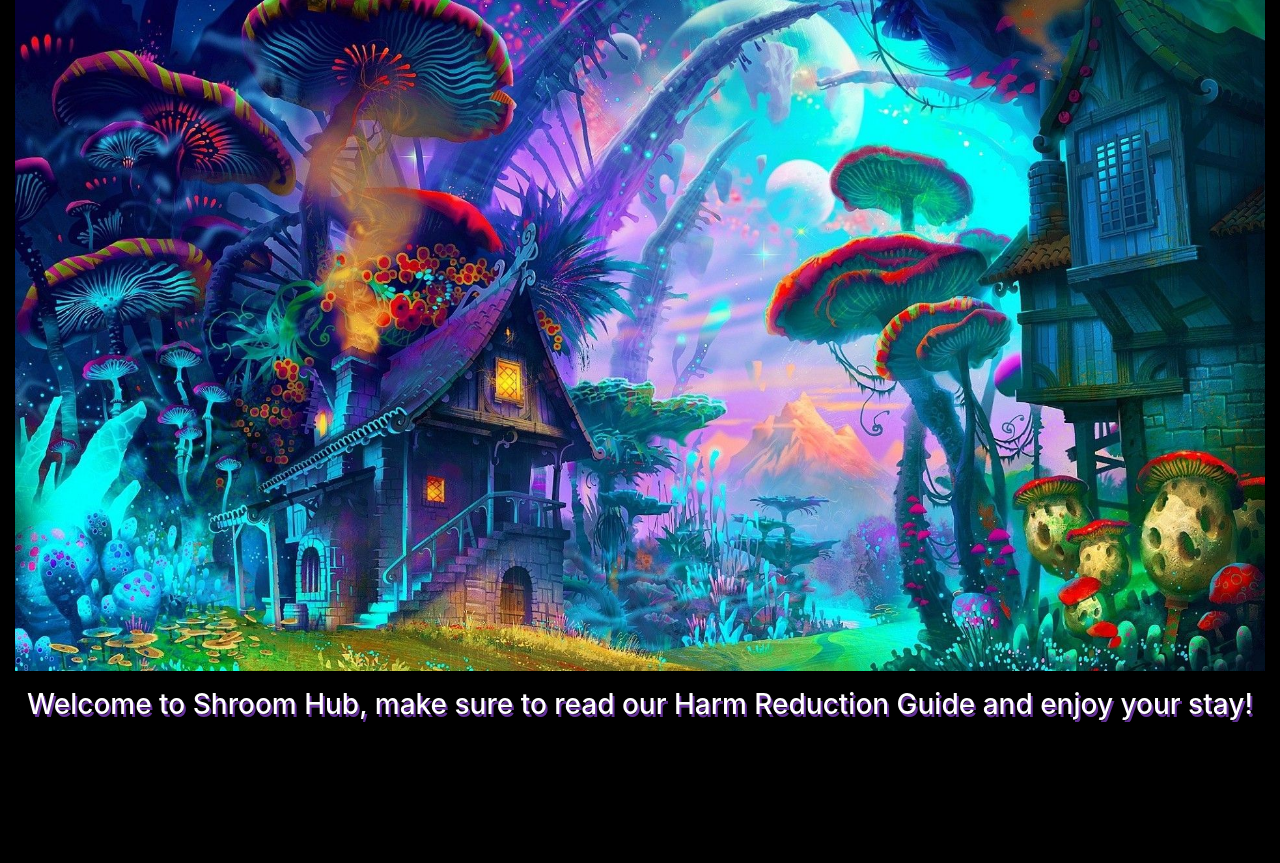
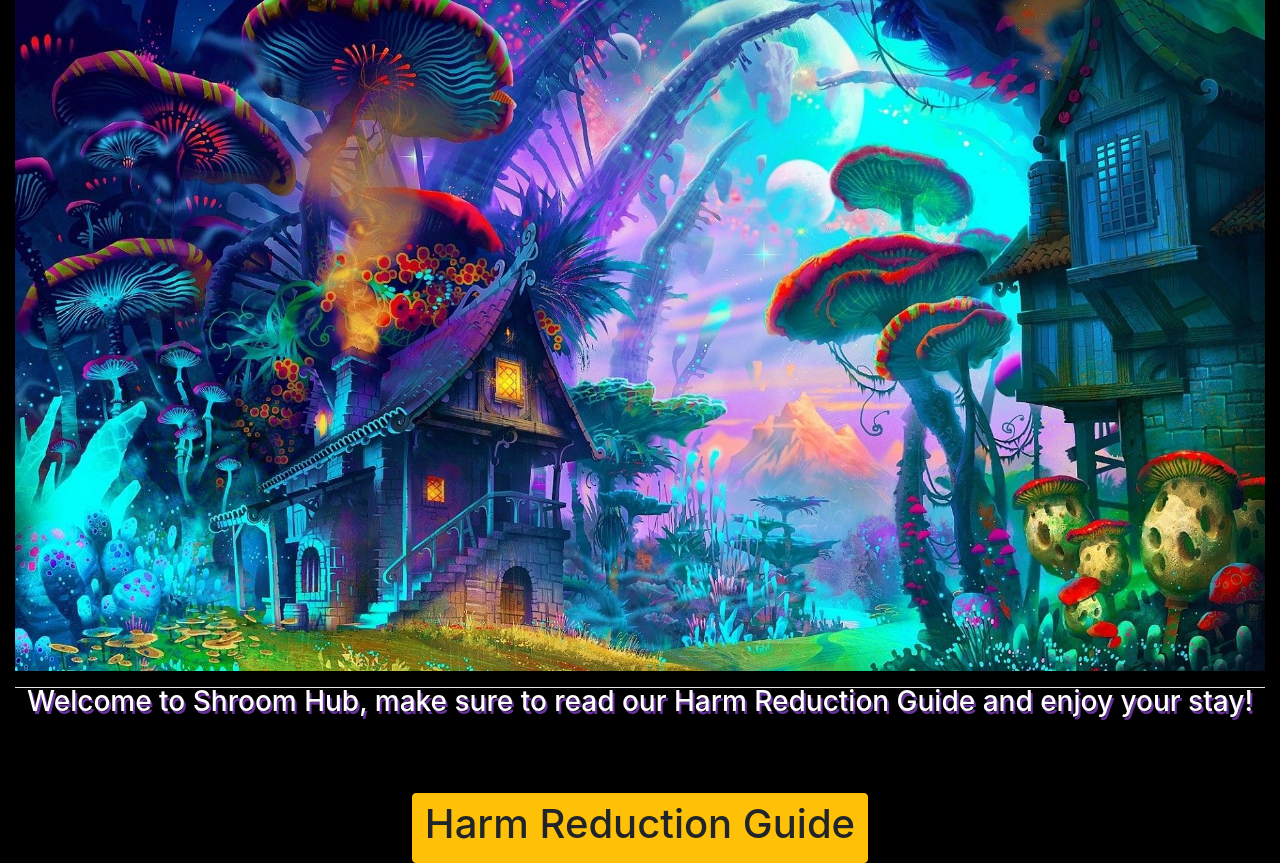
Before and after one commit to macojoel13/shroomhub, a plain HTML site: page index.html in a window 1280 px wide. Shown: the part 130-993 px from the top of the page. Before the commit the page ends 852 px from the top, so only its background shows below. Drawn offline with nearby package versions, Linux system fonts and the light colour scheme.

Commit message:
Added Horizontal line on the bottom of the index image, and also added the Harm Reduction Guide Button.

```diff
--- a/css/index.css
+++ b/css/index.css
@@ -18,9 +18,13 @@
 .centered h3 {
     color: white;
     text-shadow: 2px 3px rebeccapurple;
+    margin-top: -36px;
 }
 
 
 .wrapper {
     position: relative;
 }
+
+/*.harmguidebutton {
+    /*background-color: rgba(180, 117, 216, 0.212);}*/
--- a/index.html
+++ b/index.html
@@ -48,8 +48,14 @@
         </div>
         <div class="container-fluid pt-5 wrapper">
             <img class="img-fluid" src="img/introshroompic.jpg" alt="Shrooms Radiant GIF" style="width: 100%;">
+            <hr style="background-color: white;">
             <div class="centered" >
                 <h3>Welcome to Shroom Hub, make sure to read our Harm Reduction Guide and enjoy your stay!</h3>
+            </div>
+        </div>
+        <div class="jumbotron-fluid pt-5">
+            <div class="centered harmguidebutton">
+            <button type="button" class="btn btn-warning"><h1>Harm Reduction Guide</h1></button>
             </div>
         </div>
     </header>
```
